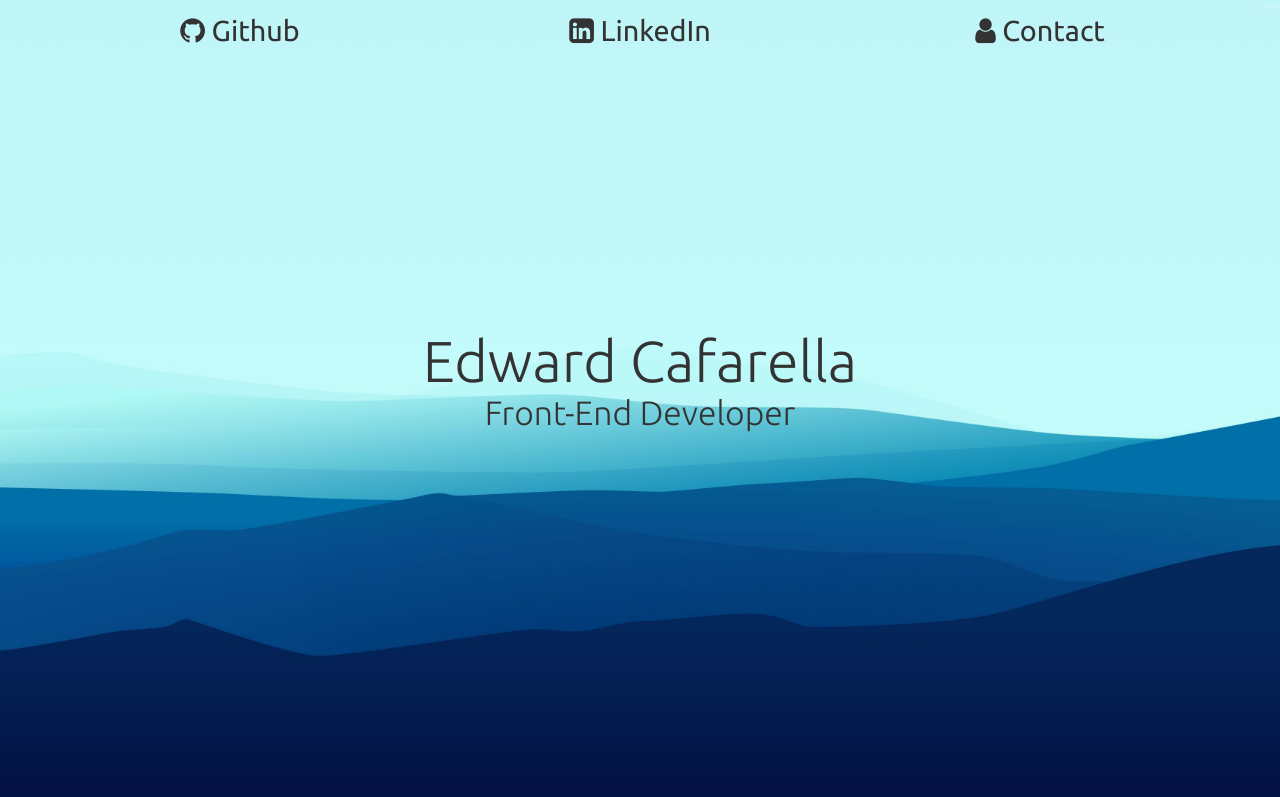
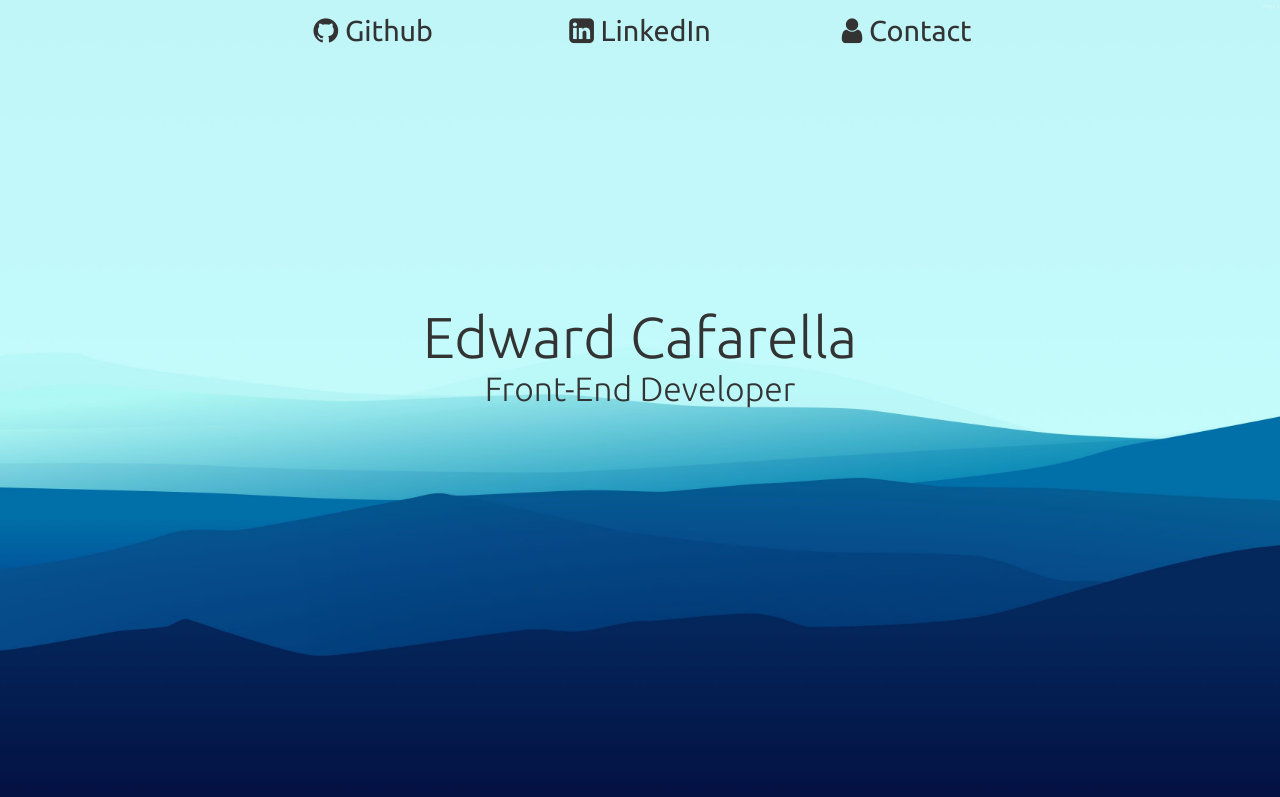
Before and after one commit to EdwardCaf/Portfolio-2, a plain HTML site: page index.html in a window 1280 px wide. Shown: the top 797 px of the page. Drawn offline with Linux system fonts and the light colour scheme.

Commit message:
Add pointer, adjust navbar width

```diff
--- a/css/style.css
+++ b/css/style.css
@@ -54,7 +54,7 @@ a:visited {
 
 .banner .content {
   margin: auto;
-  margin-top: 35vh;
+  margin-top: 32vh;
   z-index: 1;
   text-align: center;
 }
@@ -65,7 +65,7 @@ a:visited {
   list-style-type: none;
   padding-top: 0.5em;
   margin: auto;
-  max-width: 1200px;
+  max-width: 800px;
   z-index: 1;
   text-align: center;
 }
@@ -140,6 +140,10 @@ a:visited {
   grid-template-columns: 1fr 1fr
 }
 
+#modal {
+  cursor: pointer;
+}
+
 #footer {
   text-align: center;
   padding: 3em;
```
